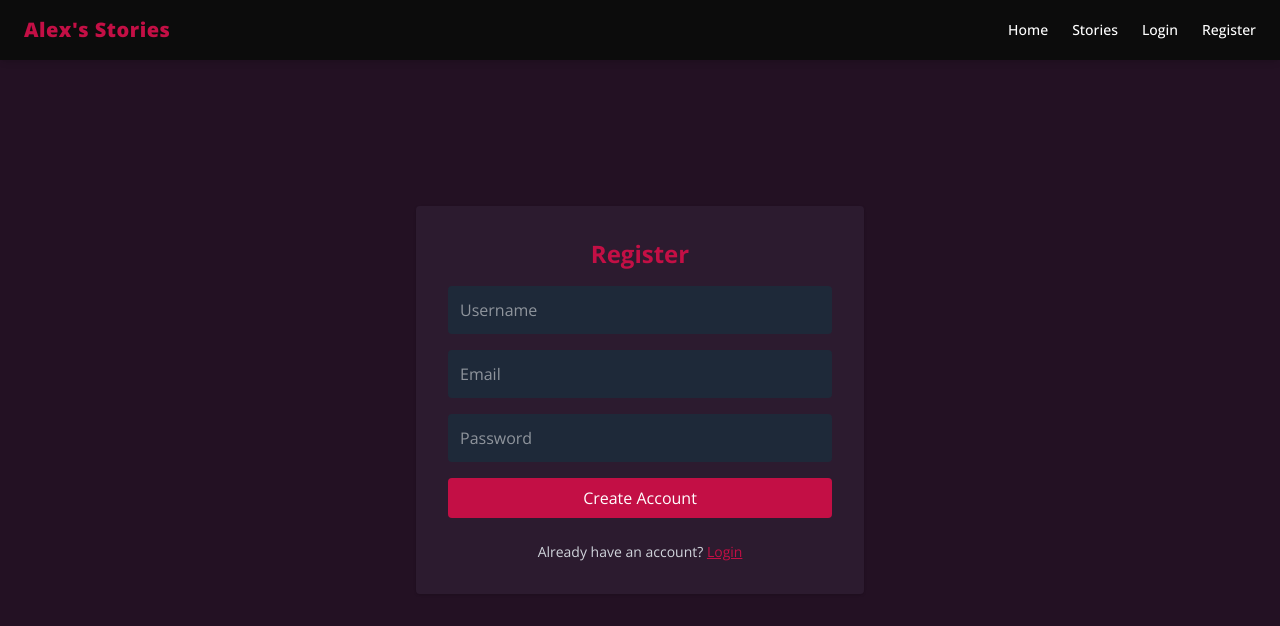
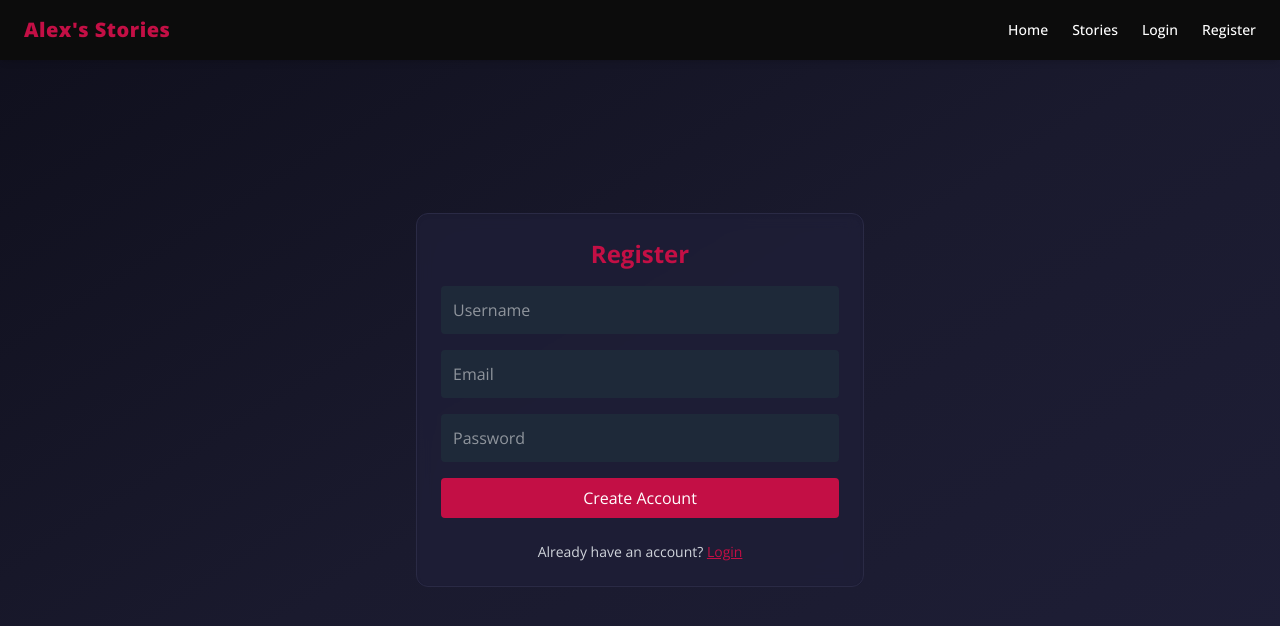
Before and after one commit to Alex-mfoniso/my-story-blog, a React (Vite) app: page /register in a window 1280 px wide. Shown: the top 626 px of the page. Built offline with nearby package versions, Linux system fonts and the light colour scheme; no server answers; a web font is replaced by a local one.

Commit message:
done again

```diff
--- a/src/pages/Login.jsx
+++ b/src/pages/Login.jsx
@@ -24,10 +24,10 @@ const Login = () => {
   };
 
   return (
-    <div className="min-h-screen flex items-center justify-center bg-[#231123] text-white">
+    <div className="min-h-screen flex items-center justify-center  text-white">
       <form
         onSubmit={handleLogin}
-        className="bg-[#2c1b2f] p-8 rounded shadow w-full max-w-md space-y-4"
+        className=" bg-[#1f1f38]/80 backdrop-blur-sm p-6 rounded-xl shadow-inner border border-[#2a2a45] w-full max-w-md space-y-4"
       >
         <h2 className="text-2xl font-bold text-center text-[#c30F45]">Login</h2>
         {error && <p className="text-red-400 text-sm text-center">{error}</p>}
--- a/src/pages/Register.jsx
+++ b/src/pages/Register.jsx
@@ -25,10 +25,10 @@ const Register = () => {
   };
 
   return (
-    <div className="min-h-screen flex items-center justify-center bg-[#231123] text-white">
+    <div className="min-h-screen flex items-center justify-center  text-white">
       <form
         onSubmit={handleRegister}
-        className="bg-[#2c1b2f] p-8 rounded shadow w-full max-w-md space-y-4"
+        className=" bg-[#1f1f38]/80 backdrop-blur-sm p-6 rounded-xl shadow-inner border border-[#2a2a45] w-full max-w-md space-y-4"
       >
         <h2 className="text-2xl font-bold text-center text-[#c30F45]">Register</h2>
         {error && <p className="text-red-400 text-sm text-center">{error}</p>}
```
